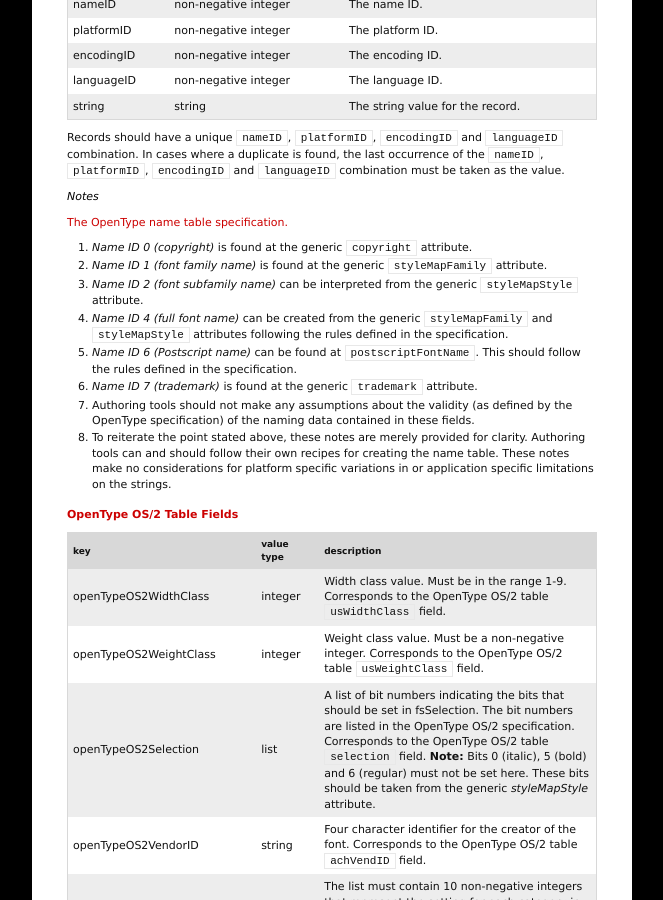
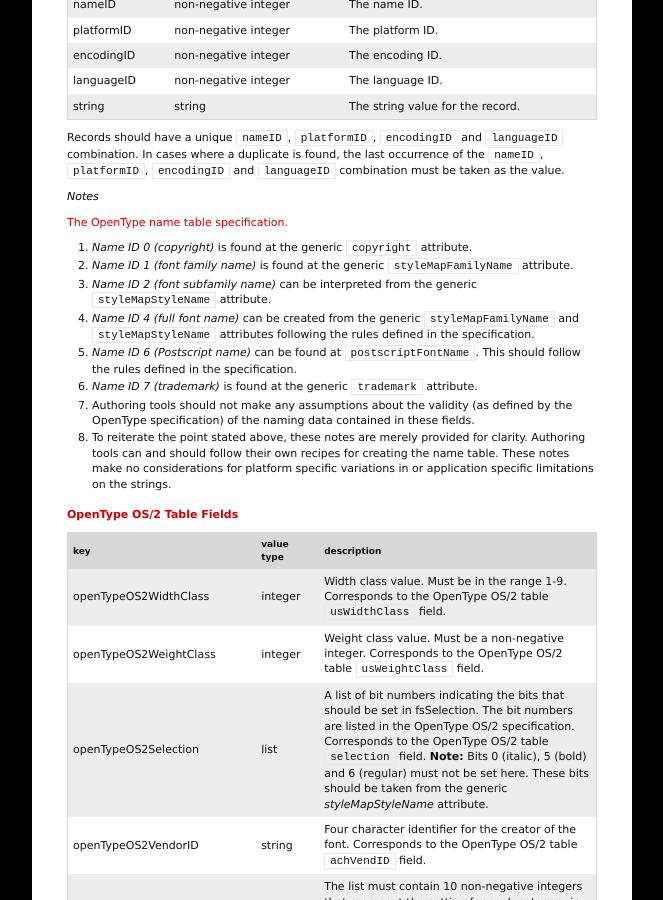
Before and after one commit to unified-font-object/ufo-spec, a Jekyll site: the page built from versions/ufo3/fontinfo.plist.md, in a window 1280 px wide and 900 px high, scrolled down 4214 px. Shown: the whole window, without its empty margins (218-881 px from the left). Built offline with Jekyll 4.4.1, drawn with Linux system fonts in a browser that asks for light colours; some of the changed text lies outside the part shown.

Commit message:
correct references to styleMap* attributes.

```diff
--- a/versions/ufo3/fontinfo.plist.md
+++ b/versions/ufo3/fontinfo.plist.md
@@ -118,7 +118,7 @@
 5.  `created` can be calculated by subtracting the *12:00 midnight, January 1, 1904* (as specified in the head table documentation) from the date stored at `openTypeHeadCreated`.
 6.  `modified` should be set by the authoring tool.
 7.  `xMin, yMin, xMax` and `yMax` should be calculated by the authoring tool.
-8.  `macStyle` can be derived from the generic `styleMapStyle` attribute.
+8.  `macStyle` can be derived from the generic `styleMapStyleName` attribute.
 9.  `indexToLocFormat` should be set by the authoring tool.
 10. `glyphDataFormat` should be set by the authoring tool.
 
@@ -184,9 +184,9 @@
 [The OpenType name table specification.]
 
 1.  *Name ID 0 (copyright)* is found at the generic `copyright` attribute.
-2.  *Name ID 1 (font family name)* is found at the generic `styleMapFamily` attribute.
-3.  *Name ID 2 (font subfamily name)* can be interpreted from the generic `styleMapStyle` attribute.
-4.  *Name ID 4 (full font name)* can be created from the generic `styleMapFamily` and `styleMapStyle` attributes following the rules defined in the specification.
+2.  *Name ID 1 (font family name)* is found at the generic `styleMapFamilyName` attribute.
+3.  *Name ID 2 (font subfamily name)* can be interpreted from the generic `styleMapStyleName` attribute.
+4.  *Name ID 4 (full font name)* can be created from the generic `styleMapFamilyName` and `styleMapStyleName` attributes following the rules defined in the specification.
 5.  *Name ID 6 (Postscript name)* can be found at `postscriptFontName`. This should follow the rules defined in the specification.
 6.  *Name ID 7 (trademark)* is found at the generic `trademark` attribute.
 7.  Authoring tools should not make any assumptions about the validity (as defined by the OpenType specification) of the naming data contained in these fields.
@@ -198,7 +198,7 @@
 |-------------------------------|----------------------|--------------------------------------------------------------------------------------------------------------------------------------------------------------------------------------------------------------------------------------------------------------------------------------------------------------------------------------------------------|
 | openTypeOS2WidthClass         | integer              | Width class value. Must be in the range 1-9. Corresponds to the OpenType OS/2 table `usWidthClass` field.                                                                                                                                                                                                                                              |
 | openTypeOS2WeightClass        | integer              | Weight class value. Must be a non-negative integer. Corresponds to the OpenType OS/2 table `usWeightClass` field.                                                                                                                                                                                                                                      |
-| openTypeOS2Selection          | list                 | A list of bit numbers indicating the bits that should be set in fsSelection. The bit numbers are listed in the OpenType OS/2 specification. Corresponds to the OpenType OS/2 table `selection` field. **Note:** Bits 0 (italic), 5 (bold) and 6 (regular) must not be set here. These bits should be taken from the generic *styleMapStyle* attribute. |
+| openTypeOS2Selection          | list                 | A list of bit numbers indicating the bits that should be set in fsSelection. The bit numbers are listed in the OpenType OS/2 specification. Corresponds to the OpenType OS/2 table `selection` field. **Note:** Bits 0 (italic), 5 (bold) and 6 (regular) must not be set here. These bits should be taken from the generic *styleMapStyleName* attribute. |
 | openTypeOS2VendorID           | string               | Four character identifier for the creator of the font. Corresponds to the OpenType OS/2 table `achVendID` field.                                                                                                                                                                                                                                       |
 | openTypeOS2Panose             | list                 | The list must contain 10 non-negative integers that represent the setting for each category in the Panose specification. The integers correspond with the option numbers in each of the Panose categories. This corresponds to the OpenType OS/2 table `Panose` field.                                                                                 |
 | openTypeOS2FamilyClass        | list                 | Two integers representing the IBM font class and font subclass of the font. The first number, representing the class ID, must be in the range 0-14. The second number, representing the subclass, must be in the range 0-15. The numbers are listed in the OpenType OS/2 specification. Corresponds to the OpenType OS/2 table `sFamilyClass` field.   |
@@ -228,7 +228,7 @@
 
 1.  `xAvgCharWidth` should be calculated by the authoring tool.
 2.  `sFamilyClass` is not supported.
-3.  `fsSelection` can be derived from the generic *styleMapStyle* attribute. (See question below.)
+3.  `fsSelection` can be derived from the generic *styleMapStyleName* attribute. (See question below.)
 4.  `usFirstCharIndex` should be calculated by the authoring tool.
 5.  `usLastCharIndex` should be calculated by the authoring tool.
 6.  `sxHeight` is found at the generic *xHeight* attribute.
```
